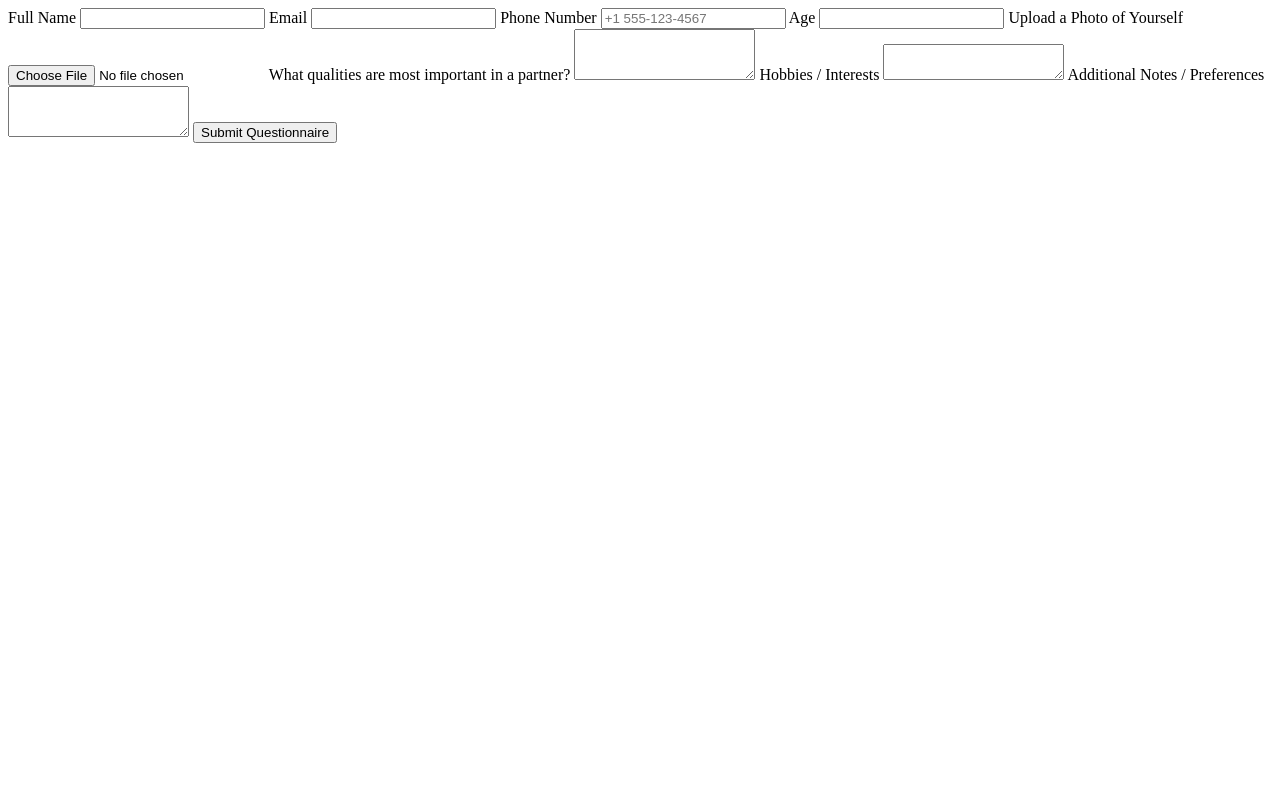
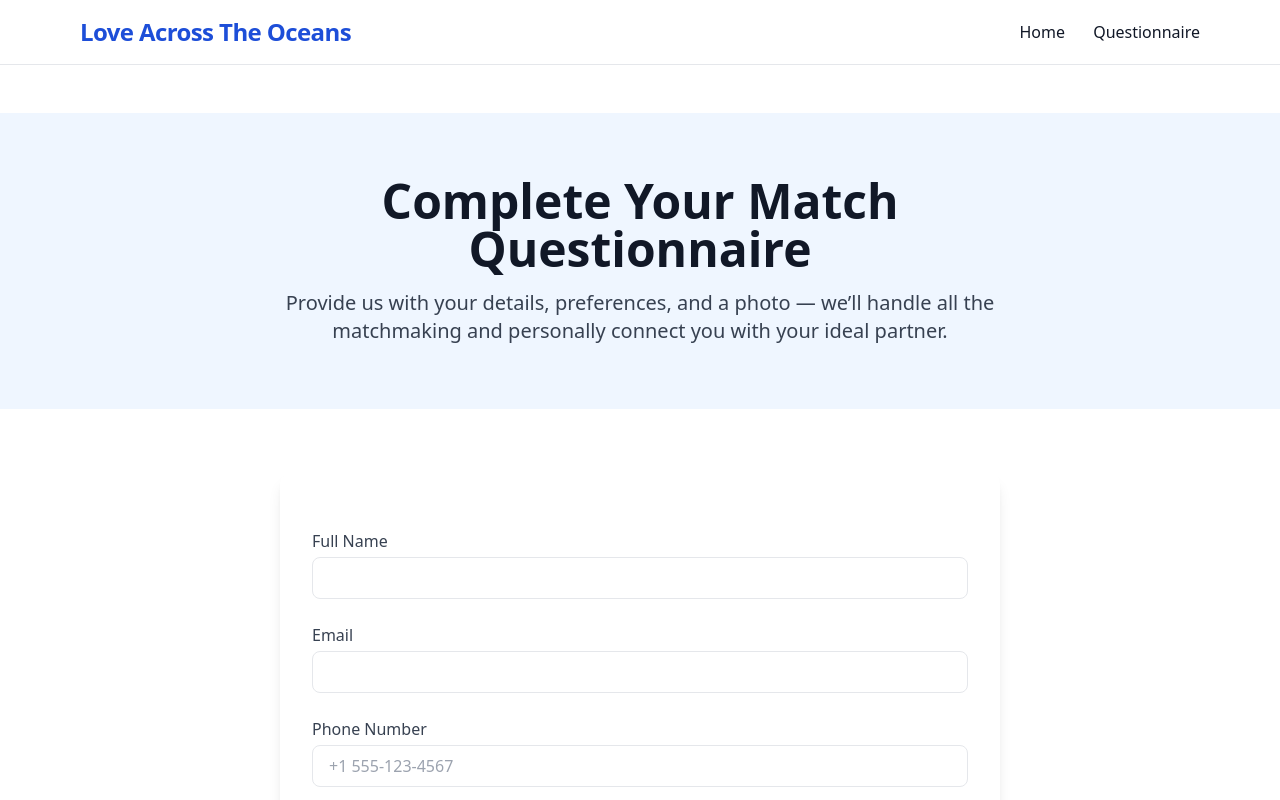
Before and after one commit to natesrealestateservice-stack/Love-Across-The-Oceans, a plain HTML site: page questionnaire.html in a window 1280 px wide. Shown: the top 800 px of the page. Drawn offline with nearby package versions, Linux system fonts and the light colour scheme.

Commit message:
Update questionnaire.html

```diff
--- a/questionnaire.html
+++ b/questionnaire.html
@@ -1,3 +1,43 @@
+<!DOCTYPE html>
+<html lang="en">
+<head>
+  <meta charset="UTF-8" />
+  <meta name="viewport" content="width=device-width, initial-scale=1.0" />
+  <title>Love Across The Oceans – Match Questionnaire</title>
+  <script src="https://cdn.tailwindcss.com"></script>
+  <link rel="stylesheet" href="styles.css" />
+</head>
+
+<body class="bg-white text-gray-900 font-sans">
+
+  <!-- Navbar -->
+  <header class="w-full py-4 border-b mb-12">
+    <div class="max-w-6xl mx-auto flex items-center justify-between px-4">
+      <h1 class="text-2xl font-bold tracking-tight text-blue-700">
+        Love Across The Oceans
+      </h1>
+      <nav class="space-x-6 hidden md:block">
+        <a href="index.html" class="hover:text-blue-600">Home</a>
+        <a href="#questionnaire" class="hover:text-blue-600">Questionnaire</a>
+      </nav>
+    </div>
+  </header>
+
+  <!-- Hero Section -->
+  <section class="bg-blue-50 py-16">
+    <div class="max-w-3xl mx-auto text-center px-6">
+      <h2 class="text-4xl md:text-5xl font-bold text-gray-900 leading-tight">
+        Complete Your Match Questionnaire
+      </h2>
+      <p class="text-lg md:text-xl text-gray-700 mt-4">
+        Provide us with your details, preferences, and a photo — we’ll handle all the matchmaking and personally connect you with your ideal partner.
+      </p>
+    </div>
+  </section>
+
+  <!-- Questionnaire Form -->
+  <section id="questionnaire" class="py-16">
+    <div class="max-w-3xl mx-auto px-6">
       <form
         name="match-questionnaire"
         method="POST"
@@ -81,3 +121,13 @@
         </button>
 
       </form>
+    </div>
+  </section>
+
+  <!-- Footer -->
+  <footer class="bg-gray-900 text-gray-300 py-8 text-center mt-12">
+    <p>&copy; 2025 Love Across The Oceans. All rights reserved.</p>
+  </footer>
+
+</body>
+</html>
```
Lines whose indentation alone changed are shown as unchanged.
